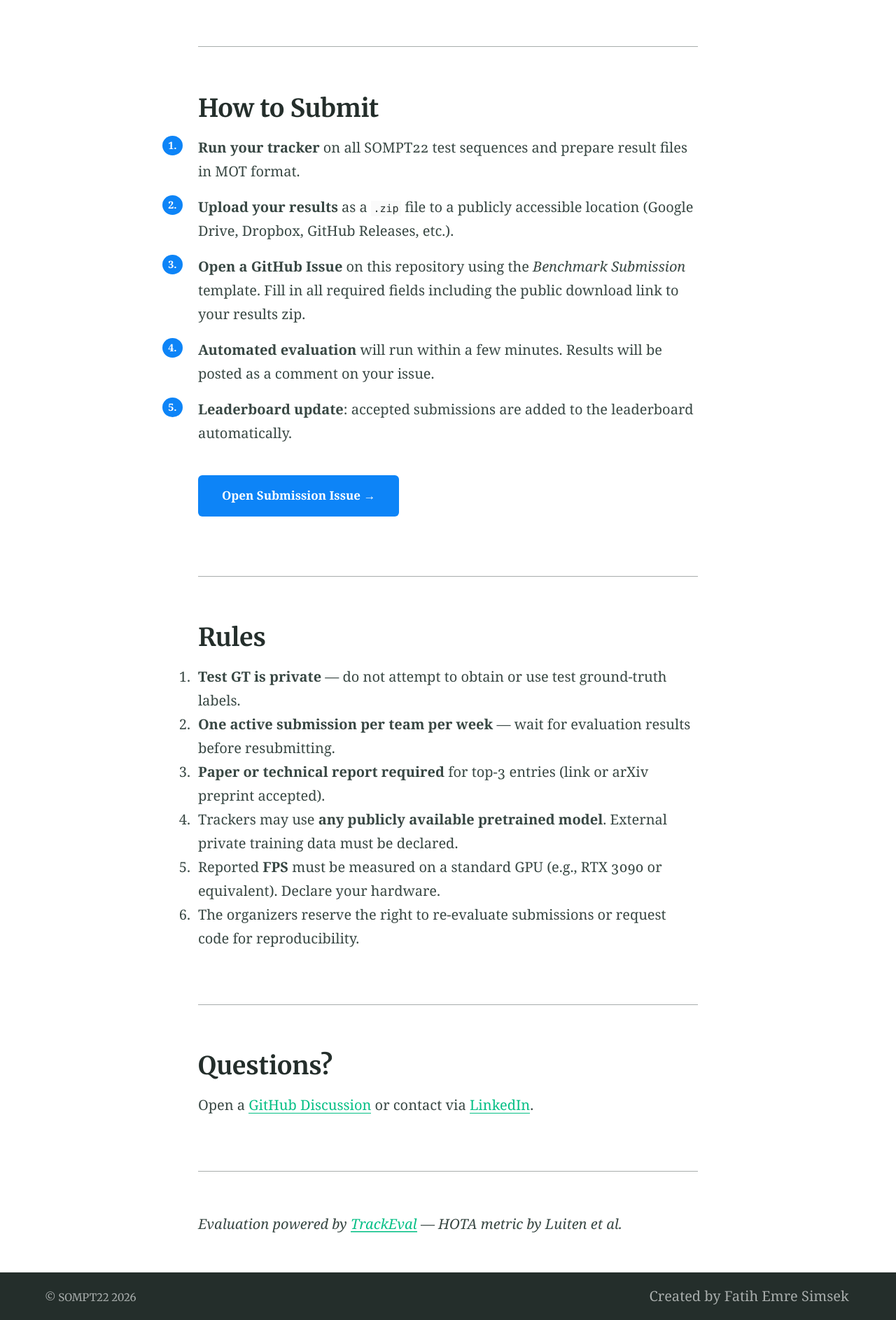
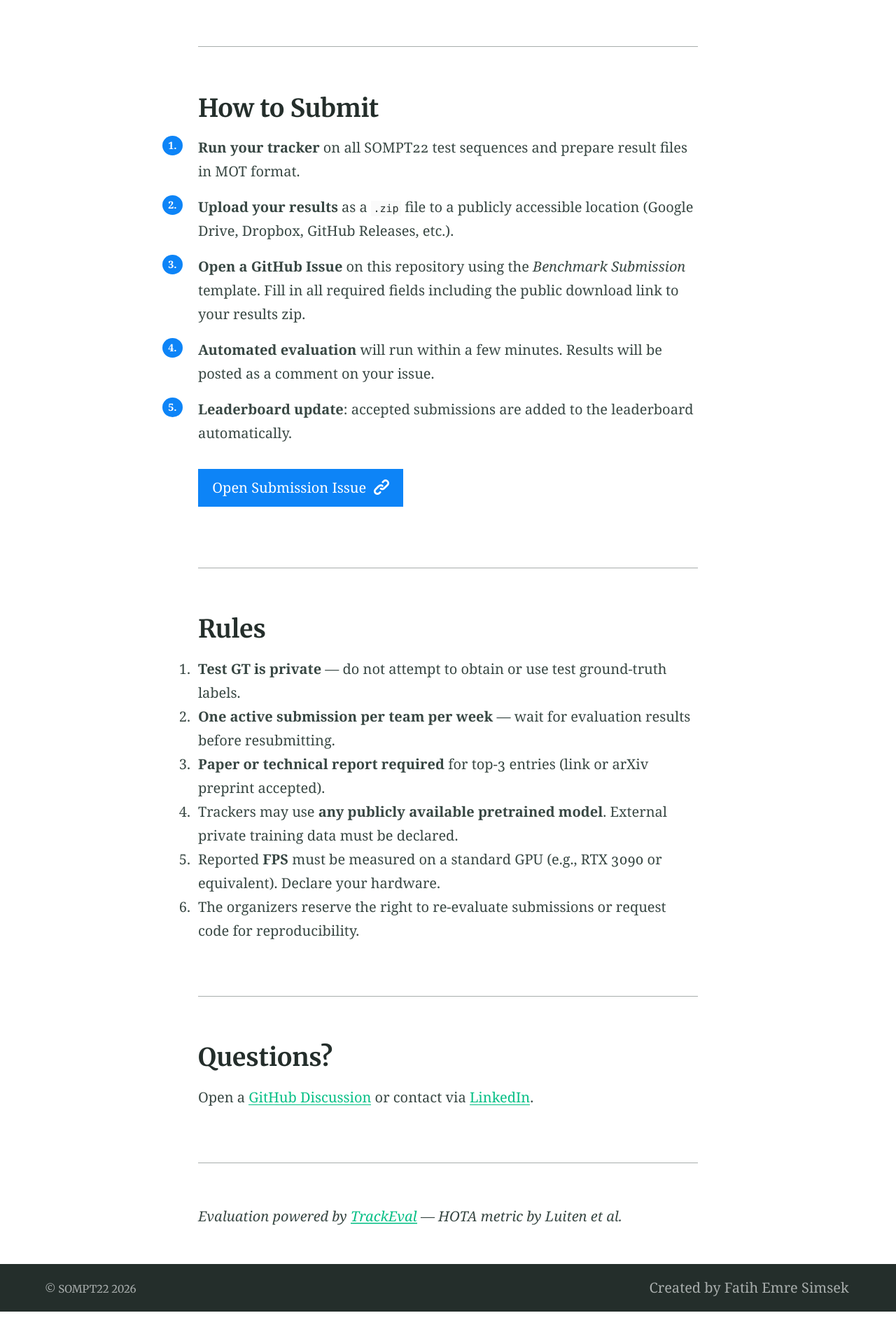
Before and after one commit to sompt22/sompt22.github.io, a Jekyll site: the page built from challenge.md, in a window 1280 px wide. Shown: the part 3217-5103 px from the top of the page at 70% size. Built offline with Jekyll 4.4.1, drawn with Linux system fonts in a browser that asks for light colours; some of the changed lines change nothing that is shown.

Commit message:
open submission issue link font updated

```diff
--- a/challenge.md
+++ b/challenge.md
@@ -88,33 +88,6 @@ layout: page
   padding: 0.75rem 1rem;
   margin: 1rem 0;
   border-radius: 0 4px 4px 0;
-}
-.btn-submit,
-a.btn-submit,
-.typeset a.btn-submit,
-p a.btn-submit,
-li a.btn-submit {
-  display: inline-block;
-  background: #0d84f7 !important;
-  background-image: none !important;
-  color: white !important;
-  padding: 0.75rem 2rem;
-  border-radius: 6px;
-  font-weight: 600;
-  text-decoration: none !important;
-  text-shadow: none !important;
-  margin: 0.5rem 0;
-  font-size: 1rem;
-  border-bottom: none !important;
-  box-shadow: none !important;
-}
-.btn-submit:hover,
-a.btn-submit:hover {
-  background: #0a6cc9 !important;
-  background-image: none !important;
-  color: white !important;
-  text-decoration: none !important;
-  text-shadow: none !important;
 }
 </style>
 
@@ -225,9 +198,7 @@ Use the sequence list provided in the test set README.
   <li><div><strong>Leaderboard update</strong>: accepted submissions are added to the leaderboard automatically.</div></li>
 </ol>
 
-<a class="btn-submit" href="https://github.com/sompt22/sompt22.github.io/issues/new?template=submission.yml" target="_blank">
-  Open Submission Issue →
-</a>
+{% include button.html text="Open Submission Issue" icon="link" link="https://github.com/sompt22/sompt22.github.io/issues/new?template=submission.yml" color="#0d84f7" %}
 
 ---
 
```
